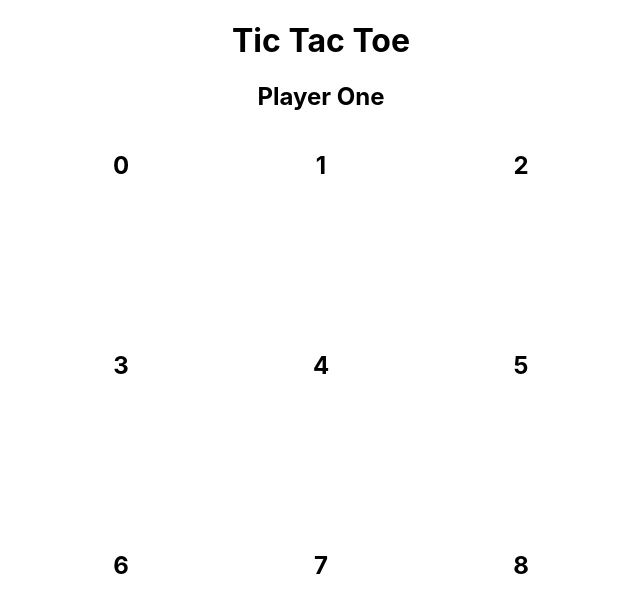
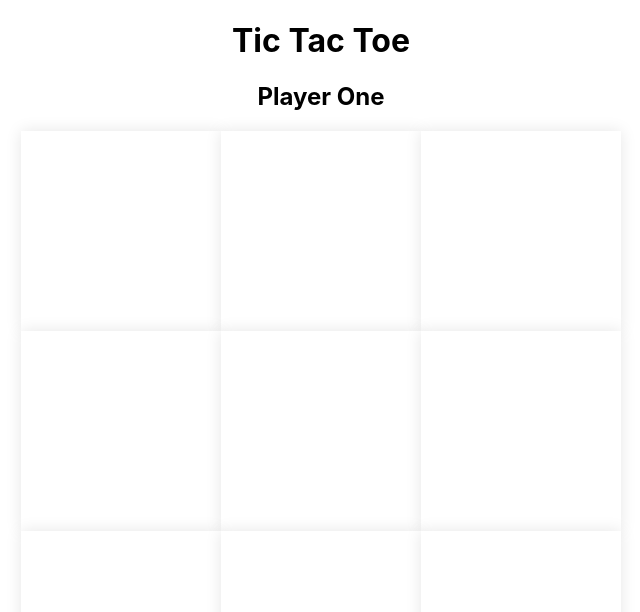
Before and after one commit to Mob-Project-Joyce-Ben-Arvin/React-tic-tac-toe, a React (Create React App) app: page / in a window 1280 px wide. Shown: the top 612 px of the page, without its empty margins (319-959 px from the left). Built offline with nearby package versions, Linux system fonts and the light colour scheme.

Commit message:
added in the css card flip

```diff
--- a/src/App.css
+++ b/src/App.css
@@ -21,13 +21,70 @@
   color: #09d3ac;
 }
 
+.game_container {
+  display: flex;
+  justify-content:center;
+}
+
 .grid {
   display: grid;
   grid-template-rows: 200px 200px 200px;
   grid-template-columns: 200px 200px 200px;
 }
 
-.game_container {
+.box {
+  /*background: #444;*/
+  border: 1px solid #555;
   display: flex;
-  justify-content:center;
+  align-items: center;
+  justify-content: center;
+  color: #AAA;
 }
+
+.box p {
+  margin: 0;
+}
+
+.card {
+  position: absolute;
+  width: 200px;
+  height: 200px;
+  float:left;
+  perspective: 500px;
+}
+
+.content:not(.no-hover) {
+  position: absolute;
+  width: 100%;
+  height: 100%;
+  box-shadow: 0 0 15px rgba(0, 0, 0, 0.1);
+
+  transition: transform 1s;
+  transform-style: preserve-3d;
+}
+
+.card:not(.no-hover):hover .content:not(.no-hover) {
+  transform: rotateY( 180deg );
+  transition: transform 0.5s;
+}
+
+.front, .back {
+  position: absolute;
+  height: 100%;
+  width: 100%;
+  background: white;
+  line-height: 200px;
+  color: #03446A;
+  text-align: center;
+  font-size: 24px;
+  backface-visibility: hidden;
+}
+
+.back:not(.no-hover) {
+  transform: rotateY( 180deg );
+  transition: transform 0.5s;
+}
+
+.back .no-hover{
+  display: hidden;
+}
--- a/src/Tile.js
+++ b/src/Tile.js
@@ -2,7 +2,7 @@ import React, {useState, useEffect} from 'react'
 
 function Tile(props) {
     //Hooks
-    const [tile, setTile] = useState(props.index)
+    const [tile, setTile] = useState(" ")
     const [beenClicked, setClick] = useState(false)
 
     //Logic
@@ -15,8 +15,17 @@ function Tile(props) {
     }
 
     return (
-        <div>
-            <h2 onClick={onClick}>{tile}</h2>
+        <div className = "box">
+            <div className = {!beenClicked ? "card" : "card no-hover"}>
+              <div onClick={onClick} className = "content">
+                <div className = "front">
+                    {tile}
+                </div>
+                <div className = "back">
+                    <p>{props.player ? 'X' : 'O'}</p>
+                </div>
+              </div>
+            </div>
         </div>
     );
 }
```
Also changed, not shown: src/Tile.css (added).
